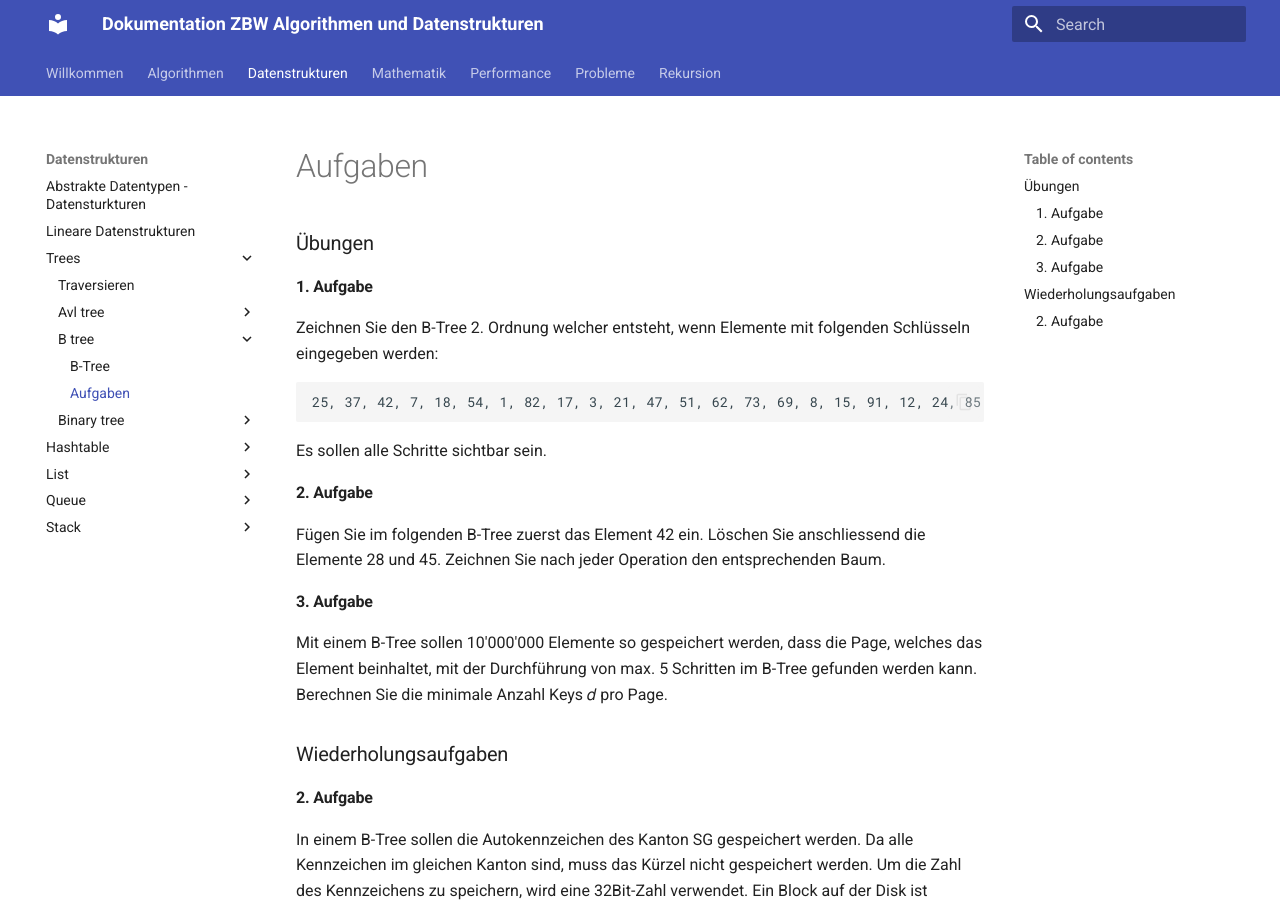
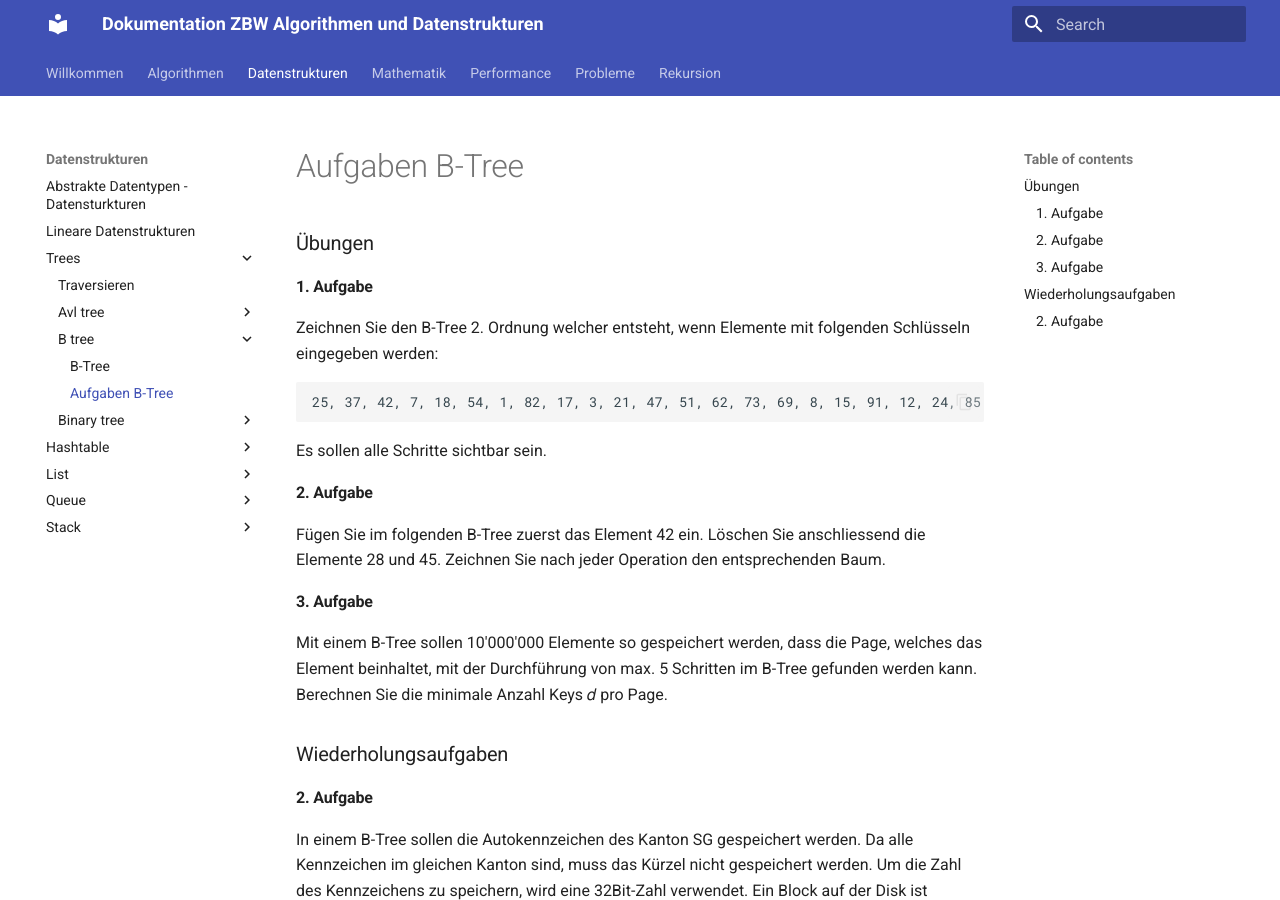
Before and after one commit to tsolenthaler/zbwAlgDs, an MkDocs documentation site: the page built from docs/datenstrukturen/Trees/b-tree/z_aufgaben.md, in a window 1280 px wide and 900 px high. Built offline with MkDocs 1.6.1 and Material for MkDocs 9.7.7, drawn with Linux system fonts in a browser that asks for light colours.

Commit message:
update section title for B-Tree tasks documentation

```diff
--- a/docs/datenstrukturen/Trees/b-tree/z_aufgaben.md
+++ b/docs/datenstrukturen/Trees/b-tree/z_aufgaben.md
@@ -1,4 +1,4 @@
-# Aufgaben
+# Aufgaben B-Tree
 
 ### Übungen
 
```
